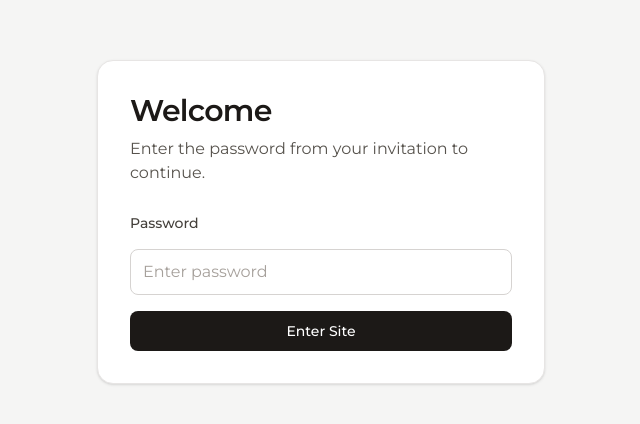
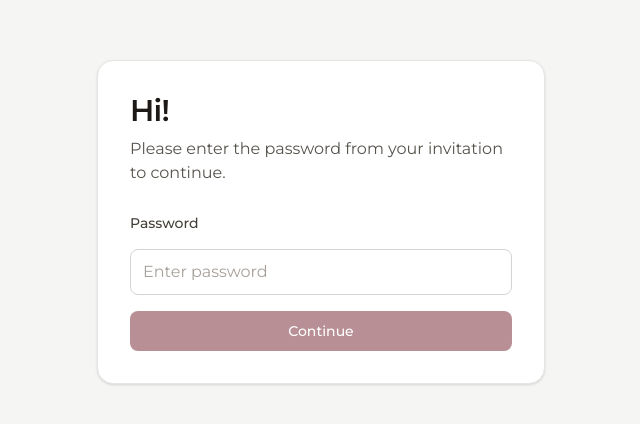
Before and after one commit to coosey/wedding, a Next.js app: page /enter in a window 1280 px wide. Shown: the part 178-602 px from the top of the page, without its empty margins (319-959 px from the left). Built offline with nearby package versions, Linux system fonts and the light colour scheme; a web font is replaced by a local one.

Commit message:
style: update button color and page text

```diff
--- a/app/enter/page.tsx
+++ b/app/enter/page.tsx
@@ -5,10 +5,10 @@ export default function EnterPage() {
     <main className="grid min-h-screen place-items-center bg-stone-100 px-4 py-8 sm:px-6">
       <section className="w-full max-w-md rounded-2xl border border-stone-200 bg-white p-6 shadow-sm sm:p-8">
         <h1 className="text-2xl font-semibold tracking-tight text-stone-900 sm:text-3xl">
-          Welcome
+          Hi!
         </h1>
         <p className="mt-2 text-sm leading-6 text-stone-600 sm:text-base">
-          Enter the password from your invitation to continue.
+          Please enter the password from your invitation to continue.
         </p>
 
         <form action={unlock} className="mt-6 space-y-4 sm:mt-7">
@@ -28,9 +28,9 @@ export default function EnterPage() {
           />
           <button
             type="submit"
-            className="w-full rounded-lg bg-stone-900 px-4 py-2.5 text-sm font-medium text-white transition hover:bg-stone-700"
+            className="w-full rounded-lg bg-[#B98F96] px-4 py-2.5 text-sm font-medium text-white transition hover:bg-stone-700"
           >
-            Enter Site
+            Continue
           </button>
         </form>
       </section>
```
